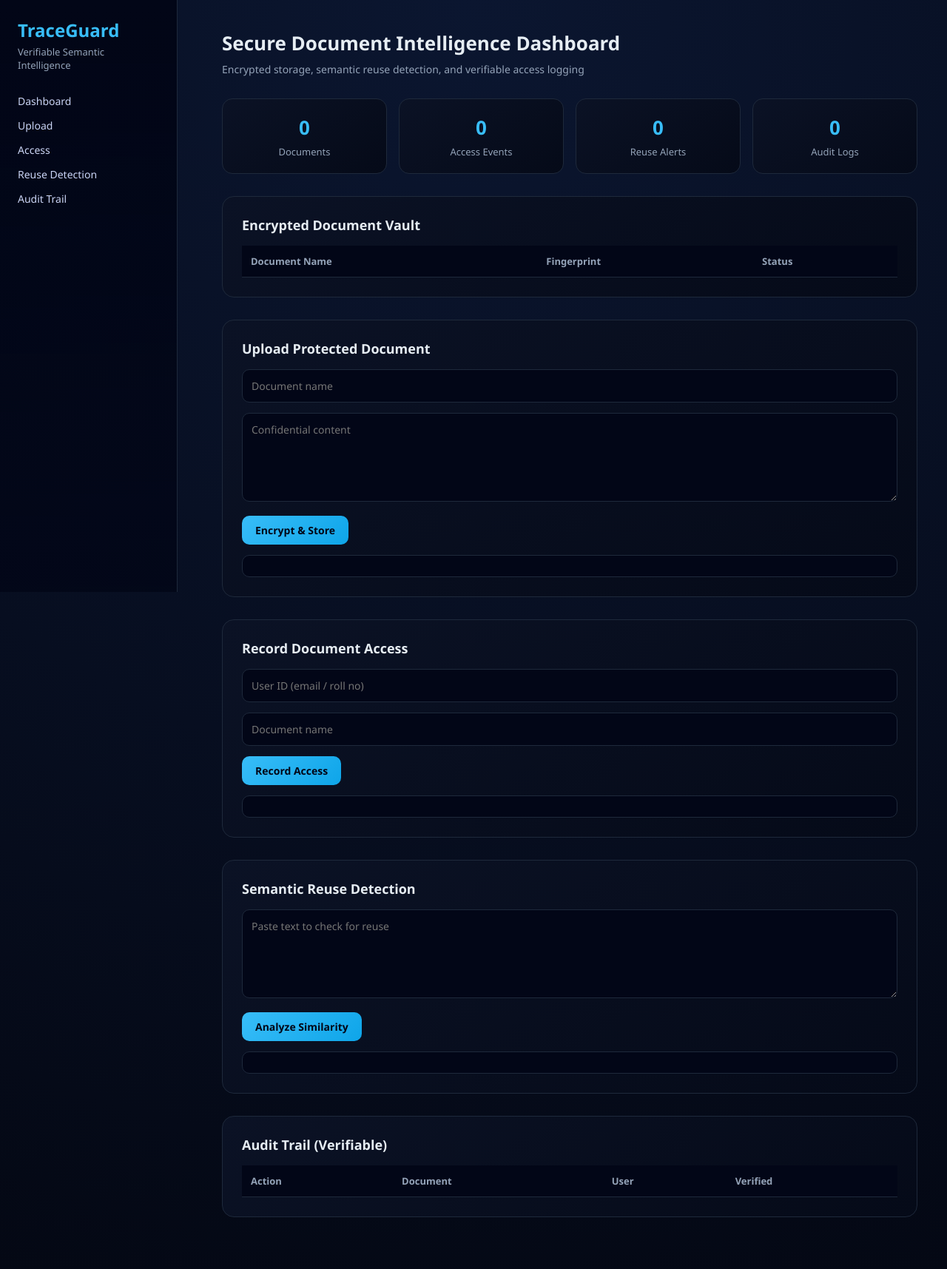
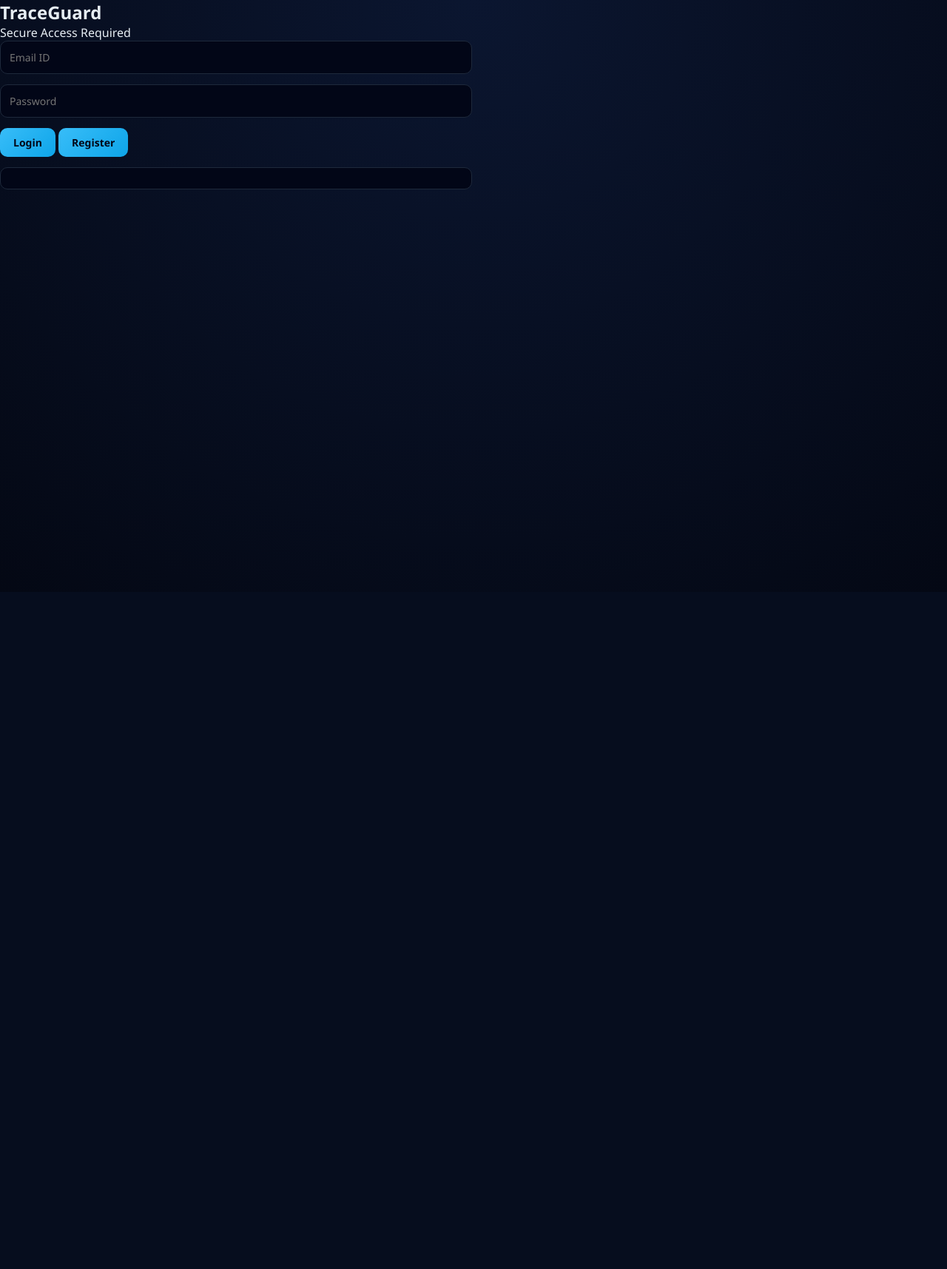
Before and after one commit to Vinithareddy09/TraceGuard, a Flask app: page / in a window 1280 px wide. Shown: the whole page at 74% size. After the commit the page ends 256 px from the top, so only its background shows below. Run offline with Flask 3, Linux system fonts and the light colour scheme; data that the repository does not hold is empty.

Commit message:
Adding more new features

```diff
--- a/app.py
+++ b/app.py
@@ -1,24 +1,30 @@
 from flask import Flask, render_template, request, jsonify
 import sqlite3
 import os
+import hashlib
 
-from crypto_utils import (
-    encrypt_text,
-    decrypt_text,
-    fingerprint,
-    semantic_similarity
-)
+from crypto_utils import encrypt_text, decrypt_text, fingerprint, semantic_similarity
 from trace_utils import create_trace, verify_trace
 
 app = Flask(__name__)
 DB = "storage.db"
 
-# ---------- DATABASE ----------
+# --------------------------------------------------
+# DATABASE INITIALIZATION
+# --------------------------------------------------
 def init_db():
     conn = sqlite3.connect(DB)
     c = conn.cursor()
 
-    # Documents table
+    # USERS TABLE (AUTHENTICATION)
+    c.execute("""
+    CREATE TABLE IF NOT EXISTS users(
+        email TEXT PRIMARY KEY,
+        password_hash TEXT
+    )
+    """)
+
+    # DOCUMENTS TABLE
     c.execute("""
     CREATE TABLE IF NOT EXISTS documents(
         name TEXT PRIMARY KEY,
@@ -27,7 +33,7 @@
     )
     """)
 
-    # Traces table (with user identity)
+    # AUDIT TRACES TABLE
     c.execute("""
     CREATE TABLE IF NOT EXISTS traces(
         action TEXT,
@@ -44,12 +50,72 @@
 
 init_db()
 
-# ---------- UI ----------
+# --------------------------------------------------
+# UTILS
+# --------------------------------------------------
+def hash_password(password: str) -> str:
+    """
+    Hashes password before storage.
+    """
+    return hashlib.sha256(password.encode()).hexdigest()
+
+
+# --------------------------------------------------
+# UI
+# --------------------------------------------------
 @app.route("/")
 def dashboard():
     return render_template("dashboard.html")
 
-# ---------- STATS ----------
+
+# --------------------------------------------------
+# AUTHENTICATION
+# --------------------------------------------------
+@app.route("/register", methods=["POST"])
+def register():
+    data = request.json
+    email = data["email"]
+    password = data["password"]
+
+    pw_hash = hash_password(password)
+
+    try:
+        conn = sqlite3.connect(DB)
+        c = conn.cursor()
+        c.execute("INSERT INTO users VALUES (?,?)", (email, pw_hash))
+        conn.commit()
+        conn.close()
+        return jsonify({"status": "registered"})
+    except sqlite3.IntegrityError:
+        return jsonify({"error": "User already exists"}), 400
+
+
+@app.route("/login", methods=["POST"])
+def login():
+    data = request.json
+    email = data["email"]
+    password = data["password"]
+
+    pw_hash = hash_password(password)
+
+    conn = sqlite3.connect(DB)
+    c = conn.cursor()
+    c.execute(
+        "SELECT * FROM users WHERE email=? AND password_hash=?",
+        (email, pw_hash)
+    )
+    user = c.fetchone()
+    conn.close()
+
+    if not user:
+        return jsonify({"error": "Invalid credentials"}), 401
+
+    return jsonify({"status": "login_success", "user": email})
+
+
+# --------------------------------------------------
+# STATS
+# --------------------------------------------------
 @app.route("/stats")
 def stats():
     conn = sqlite3.connect(DB)
@@ -76,7 +142,10 @@
         "audit_logs": logs
     })
 
-# ---------- DOCUMENT VAULT ----------
+
+# --------------------------------------------------
+# DOCUMENT VAULT
+# --------------------------------------------------
 @app.route("/documents")
 def list_documents():
     conn = sqlite3.connect(DB)
@@ -92,12 +161,16 @@
         } for r in rows
     ])
 
-# ---------- UPLOAD ----------
+
+# --------------------------------------------------
+# UPLOAD DOCUMENT
+# --------------------------------------------------
 @app.route("/upload", methods=["POST"])
 def upload():
     data = request.json
     name = data["name"]
     text = data["text"]
+    user = data.get("user")  # authenticated user
 
     enc = encrypt_text(text)
     fp = fingerprint(text)
@@ -111,18 +184,19 @@
     conn.commit()
     conn.close()
 
-    save_trace(create_trace("UPLOAD", name, fp, None))
+    save_trace(create_trace("UPLOAD", name, fp, user))
 
-    return jsonify({
-        "status": "stored",
-        "fingerprint": fp
-    })
+    return jsonify({"status": "stored", "fingerprint": fp})
 
-# ---------- ACCESS ----------
+
+# --------------------------------------------------
+# ACCESS DOCUMENT (LOGICAL ACCESS)
+# --------------------------------------------------
 @app.route("/access", methods=["POST"])
 def access():
-    name = request.json["name"]
-    user = request.json.get("user")
+    data = request.json
+    name = data["name"]
+    user = data["user"]
 
     conn = sqlite3.connect(DB)
     c = conn.cursor()
@@ -134,13 +208,17 @@
         return jsonify({"error": "Document not found"}), 404
 
     save_trace(create_trace("ACCESS", name, row[0], user))
-
     return jsonify({"status": "access recorded"})
 
-# ---------- SEMANTIC REUSE ----------
+
+# --------------------------------------------------
+# SEMANTIC REUSE DETECTION
+# --------------------------------------------------
 @app.route("/reuse_check", methods=["POST"])
 def reuse_check():
-    text = request.json["text"]
+    data = request.json
+    text = data["text"]
+    user = data.get("user")
 
     conn = sqlite3.connect(DB)
     c = conn.cursor()
@@ -151,8 +229,8 @@
     matches = []
 
     for name, enc in rows:
-        original_text = decrypt_text(enc)
-        score = semantic_similarity(text, original_text)
+        original = decrypt_text(enc)
+        score = semantic_similarity(text, original)
 
         if score >= 0.6:
             matches.append({
@@ -164,7 +242,7 @@
                     "REUSE_DETECTED",
                     name,
                     fingerprint(text),
-                    None
+                    user
                 )
             )
 
@@ -173,7 +251,10 @@
         "matches": matches
     })
 
-# ---------- AUDIT ----------
+
+# --------------------------------------------------
+# AUDIT LOG
+# --------------------------------------------------
 @app.route("/audit")
 def audit():
     conn = sqlite3.connect(DB)
@@ -197,7 +278,10 @@
 
     return jsonify(logs)
 
-# ---------- TRACE SAVE ----------
+
+# --------------------------------------------------
+# TRACE STORAGE
+# --------------------------------------------------
 def save_trace(trace):
     conn = sqlite3.connect(DB)
     c = conn.cursor()
@@ -215,7 +299,10 @@
     conn.commit()
     conn.close()
 
-# ---------- RUN ----------
+
+# --------------------------------------------------
+# RUN
+# --------------------------------------------------
 if __name__ == "__main__":
     port = int(os.environ.get("PORT", 5000))
     app.run(host="0.0.0.0", port=port)
--- a/static/dashboard.js
+++ b/static/dashboard.js
@@ -1,8 +1,60 @@
+// ================= GLOBAL SESSION =================
+let CURRENT_USER = null;
+
+// ================= LOGIN / REGISTER =================
+function login() {
+  fetch("/login", {
+    method: "POST",
+    headers: { "Content-Type": "application/json" },
+    body: JSON.stringify({
+      email: loginEmail.value,
+      password: loginPassword.value
+    })
+  })
+  .then(r => r.json())
+  .then(d => {
+    if (d.error) {
+      loginResult.textContent = d.error;
+      return;
+    }
+
+    CURRENT_USER = d.user;
+    document.getElementById("currentUser").textContent = CURRENT_USER;
+
+    document.getElementById("loginScreen").style.display = "none";
+    document.getElementById("dashboardScreen").style.display = "block";
+
+    loadAll();
+  });
+}
+
+function register() {
+  fetch("/register", {
+    method: "POST",
+    headers: { "Content-Type": "application/json" },
+    body: JSON.stringify({
+      email: loginEmail.value,
+      password: loginPassword.value
+    })
+  })
+  .then(r => r.json())
+  .then(d => {
+    loginResult.textContent =
+      d.status === "registered"
+        ? "Registration successful. Now login."
+        : d.error;
+  });
+}
+
+function logout() {
+  CURRENT_USER = null;
+  location.reload();
+}
+
+// ================= ELEMENT REFERENCES =================
 const nameInput = document.getElementById("name");
 const textInput = document.getElementById("text");
 const reuseTextInput = document.getElementById("reuseText");
-
-const userIdInput = document.getElementById("userId");
 const accessNameInput = document.getElementById("accessName");
 
 const uploadResult = document.getElementById("uploadResult");
@@ -17,54 +69,77 @@
 const auditTable = document.getElementById("auditTable");
 const docTable = document.getElementById("docTable");
 
-// UPLOAD
+// ================= UPLOAD =================
 function upload() {
+  if (!CURRENT_USER) {
+    alert("Login required");
+    return;
+  }
+
   fetch("/upload", {
     method: "POST",
-    headers: {"Content-Type":"application/json"},
+    headers: { "Content-Type": "application/json" },
     body: JSON.stringify({
       name: nameInput.value,
-      text: textInput.value
+      text: textInput.value,
+      user: CURRENT_USER
     })
   })
   .then(r => r.json())
   .then(d => {
     uploadResult.textContent =
-      "Encrypted & stored\nFingerprint:\n" + d.fingerprint;
+      "Encrypted & stored.\nFingerprint:\n" + d.fingerprint;
     loadAll();
   });
 }
 
-// ACCESS
+// ================= ACCESS =================
 function recordAccess() {
+  if (!CURRENT_USER) {
+    alert("Login required");
+    return;
+  }
+
   fetch("/access", {
     method: "POST",
-    headers: {"Content-Type":"application/json"},
+    headers: { "Content-Type": "application/json" },
     body: JSON.stringify({
       name: accessNameInput.value,
-      user: userIdInput.value
+      user: CURRENT_USER
     })
   })
+  .then(r => r.json())
   .then(() => {
-    accessResult.textContent = "Access recorded for user.";
+    accessResult.textContent =
+      "Access recorded for user: " + CURRENT_USER;
     loadAll();
   });
 }
 
-// REUSE
+// ================= SEMANTIC REUSE =================
 function reuse() {
+  if (!CURRENT_USER) {
+    alert("Login required");
+    return;
+  }
+
   fetch("/reuse_check", {
-    method:"POST",
-    headers:{"Content-Type":"application/json"},
-    body: JSON.stringify({ text: reuseTextInput.value })
+    method: "POST",
+    headers: { "Content-Type": "application/json" },
+    body: JSON.stringify({
+      text: reuseTextInput.value,
+      user: CURRENT_USER
+    })
   })
-  .then(r=>r.json())
-  .then(d=>{
+  .then(r => r.json())
+  .then(d => {
     reuseResult.textContent = "";
-    if(d.matches.length === 0){
-      reuseResult.textContent = "No semantic reuse detected.";
+
+    if (d.matches.length === 0) {
+      reuseResult.textContent =
+        "✔ No semantic reuse detected.";
     } else {
-      d.matches.forEach(m=>{
+      d.matches.forEach(m => {
         reuseResult.textContent +=
           `⚠ ${m.document} — Similarity: ${m.similarity}%\n`;
       });
@@ -73,13 +148,14 @@
   });
 }
 
-// LOAD DOCUMENTS
-function loadDocuments(){
-  docTable.innerHTML="";
+// ================= LOAD DOCUMENT VAULT =================
+function loadDocuments() {
+  docTable.innerHTML = "";
+
   fetch("/documents")
-    .then(r=>r.json())
-    .then(data=>{
-      data.forEach(d=>{
+    .then(r => r.json())
+    .then(data => {
+      data.forEach(d => {
         docTable.innerHTML += `
           <tr>
             <td>${d.name}</td>
@@ -90,40 +166,40 @@
     });
 }
 
-// STATS
-function loadStats(){
+// ================= STATS =================
+function loadStats() {
   fetch("/stats")
-    .then(r=>r.json())
-    .then(d=>{
-      docs.textContent=d.documents;
-      access.textContent=d.accesses;
-      reuseMetric.textContent=d.reuse_events;
-      logs.textContent=d.audit_logs;
+    .then(r => r.json())
+    .then(d => {
+      docs.textContent = d.documents;
+      access.textContent = d.accesses;
+      reuseMetric.textContent = d.reuse_events;
+      logs.textContent = d.audit_logs;
     });
 }
 
-// AUDIT
-function loadAudit(){
-  auditTable.innerHTML="";
+// ================= AUDIT =================
+function loadAudit() {
+  auditTable.innerHTML = "";
+
   fetch("/audit")
-    .then(r=>r.json())
-    .then(data=>{
-      data.forEach(l=>{
+    .then(r => r.json())
+    .then(data => {
+      data.forEach(l => {
         auditTable.innerHTML += `
           <tr>
             <td>${l.action}</td>
             <td>${l.document}</td>
             <td>${l.user || "-"}</td>
-            <td>${l.verified?"✔":"❌"}</td>
+            <td>${l.verified ? "✔" : "❌"}</td>
           </tr>`;
       });
     });
 }
 
-function loadAll(){
+// ================= LOAD ALL =================
+function loadAll() {
   loadStats();
+  loadDocuments();
   loadAudit();
-  loadDocuments();
 }
-
-loadAll();
--- a/templates/dashboard.html
+++ b/templates/dashboard.html
@@ -8,6 +8,23 @@
 
 <body>
 
+<!-- ================= LOGIN SCREEN ================= -->
+<div id="loginScreen" class="login-container">
+  <h2>TraceGuard</h2>
+  <p class="subtitle">Secure Access Required</p>
+
+  <input id="loginEmail" placeholder="Email ID">
+  <input id="loginPassword" type="password" placeholder="Password">
+
+  <button onclick="login()">Login</button>
+  <button class="secondary" onclick="register()">Register</button>
+
+  <pre id="loginResult"></pre>
+</div>
+
+<!-- ================= DASHBOARD ================= -->
+<div id="dashboardScreen" style="display:none;">
+
 <aside class="sidebar">
   <h2>TraceGuard</h2>
   <p class="subtitle">Verifiable Semantic Intelligence</p>
@@ -16,8 +33,9 @@
     <a href="#dashboard">Dashboard</a>
     <a href="#upload">Upload</a>
     <a href="#accessSection">Access</a>
-    <a href="#reuse">Reuse Detection</a>
-    <a href="#audit">Audit Trail</a>
+    <a href="#reuse">Reuse</a>
+    <a href="#audit">Audit</a>
+    <a href="#" onclick="logout()">Logout</a>
   </nav>
 </aside>
 
@@ -26,7 +44,10 @@
   <header>
     <h1>Secure Document Intelligence Dashboard</h1>
     <p class="desc">
-      Encrypted storage, semantic reuse detection, and verifiable access logging
+      Encrypted storage • Verified access • Semantic reuse detection
+    </p>
+    <p class="user-info">
+      Logged in as: <strong id="currentUser"></strong>
     </p>
   </header>
 
@@ -44,7 +65,7 @@
     <table>
       <thead>
         <tr>
-          <th>Document Name</th>
+          <th>Document</th>
           <th>Fingerprint</th>
           <th>Status</th>
         </tr>
@@ -65,7 +86,6 @@
   <!-- ACCESS -->
   <section class="card" id="accessSection">
     <h2>Record Document Access</h2>
-    <input id="userId" placeholder="User ID (email / roll no)">
     <input id="accessName" placeholder="Document name">
     <button onclick="recordAccess()">Record Access</button>
     <pre id="accessResult"></pre>
@@ -74,7 +94,7 @@
   <!-- REUSE -->
   <section class="card" id="reuse">
     <h2>Semantic Reuse Detection</h2>
-    <textarea id="reuseText" placeholder="Paste text to check for reuse"></textarea>
+    <textarea id="reuseText" placeholder="Paste text to check reuse"></textarea>
     <button onclick="reuse()">Analyze Similarity</button>
     <pre id="reuseResult"></pre>
   </section>
@@ -96,6 +116,7 @@
   </section>
 
 </main>
+</div>
 
 <script src="/static/dashboard.js"></script>
 </body>
```
Also changed, not shown: trace_utils.py (+29 -16 lines).
